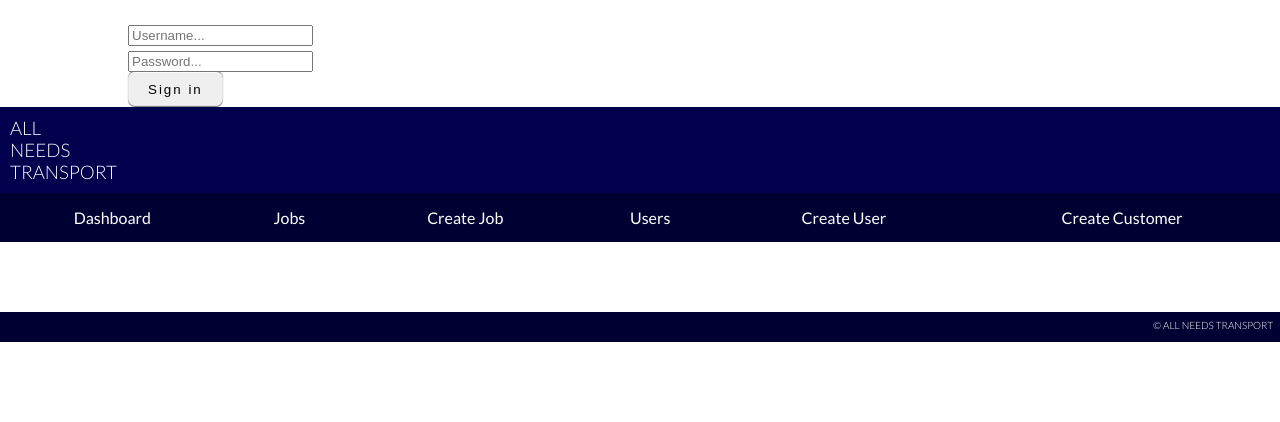
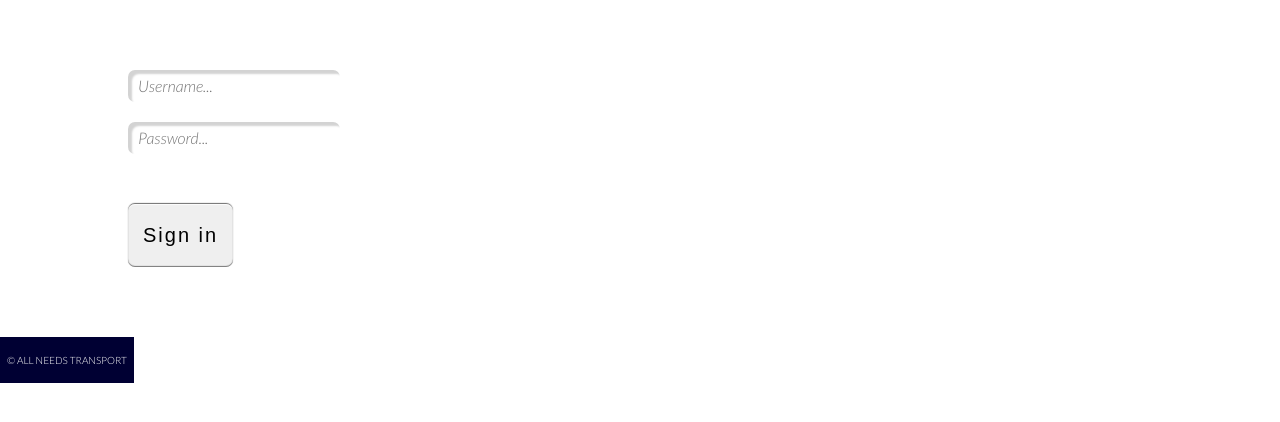
Before and after one commit to CFA-CJJ-GroupProject/CFA-Term3-NodeProject, a React (Create React App) app in the folder react-web/: page / in a window 1280 px wide. Shown: the top 422 px of the page. Built offline with nearby package versions, Linux system fonts and the light colour scheme.

Commit message:
Form structure

```diff
--- a/react-web/src/App.js
+++ b/react-web/src/App.js
@@ -1,5 +1,5 @@
 import React, {Component} from 'react';
-import {BrowserRouter as Router, Route, Switch} from 'react-router-dom'
+import {BrowserRouter as Router, Route, Redirect} from 'react-router-dom'
 import CreateJobPage from './pages/CreateJobPage'
 import JobsPage from './pages/JobsPage'
 import JobConfirmationPage from './pages/JobConfirmationPage'
@@ -13,6 +13,7 @@ import Footer from './components/Footer'
 import SignInForm from './components/SignInForm'
 // Importing everything from auth and calling it authapi
 import * as authAPI from './api/auth'
+import Top from './components/Top'
 
 class App extends Component {
 
@@ -53,7 +54,9 @@ class App extends Component {
             )
             : (<SignInForm onSignIn={this.handleSignIn}/>)
           }
-          <Header/>
+          {
+            token ? (<Header />) : (<Redirect to ='/'/>)
+          }
           <Route exact path='/createjob' render={() => (<CreateJobPage/>)}/>
 
           <Route exact path='/jobs' render={() => (<JobsPage/>)}/>
--- a/react-web/src/components/CreateJobForm.js
+++ b/react-web/src/components/CreateJobForm.js
@@ -82,15 +82,19 @@ export default function CreateJobForm({
           <Field required='true' type='time' name='deliveryTime' />
           <TextField required='true' placeholder='Instructions..' name='deliveryInstructions' type=''/>
         </div>
-        <div className='product-info'>
-          <label>Delivery Type and Item(s) Dimensions:</label>
+        <div className='dimensions'>
+          <label>Item(s) Dimensions:</label>
           <Field required='true' type='number' placeholder='size of mm' name='dimensions{length}' />
           <Field required='true' type='number' placeholder='size of mm' name='dimensions{width}' />
           <Field required='true' type='number' placeholder='size of mm' name='dimensions{height}' />
+          <Field required='true' type='number' placeholder='kgs' name='weight' />
+        </div>
+
           {/* need to add option to add more for multiple items */}
-          <Field required='true' type='number' placeholder='kgs' name='weight' />
+          <div className='delivery-type'>
+          <label>Delivery Type:</label>
           <SelectDeliveryField required='true' />
-        </div>
+          </div>
       </div>
         <button type='submit' className='cj-button'>Create Job</button>
     </form>
--- a/react-web/src/components/SignInForm.js
+++ b/react-web/src/components/SignInForm.js
@@ -13,10 +13,8 @@ function submitSignIn(event, onSignIn) {
 export default function SignInForm({onSignIn}) {
   return (
     <form onSubmit={(event) => submitSignIn(event, onSignIn)}>
-      <div className=''>
     <Field required='true' type='username' placeholder='Username...' name='username' />
     <Field required='true' type='password' placeholder='Password...' name='password' />
-    </div>
 <button type='submit' className='sign-in'>Sign in</button>
     </form>
   )
--- a/react-web/src/pages/HomePage.js
+++ b/react-web/src/pages/HomePage.js
@@ -2,7 +2,7 @@ import React from 'react'
 
 const HomePage = () => (
     <div>
-        <h1>DASHBOARD</h1>
+        <h1>Dashbard</h1>
     </div>
       )
 
--- a/react-web/src/style.css
+++ b/react-web/src/style.css
@@ -45,13 +45,12 @@ nav ul li a:hover {
   text-decoration: underline;
 }
 footer {
-  margin-top: 70px;
   margin-bottom: 0px;
   background-color: #000033;
-  height: 30px;
+  text-align: right;
+  position: fixed;
 }
 footer p {
-  text-align: right;
   font-size: 10px;
   color: white;
   padding: 7px;
@@ -70,16 +69,22 @@ label {
   display: block;
   color: white;
   font-size: 20px;
+  margin-bottom: 15px;
 
 }
 form {
-margin-top: 20px;
-max-width: 80%;
-margin-left: auto;
-margin-right: auto;
+  margin-top: 50px;
+  max-width: 80%;
+  text-align: center;
+  padding: 40px;
+  padding-top: 20px;
+  border-radius: 20px;
+  margin-bottom: 30px;
+  margin-left: auto;
+  margin-right: auto;
 
 }
-input[type=text], input[type=number], input[type=date], input[type=time], textarea, select {
+input, textarea, select {
   margin: auto;
   font-family: 'Lato', sans-serif;
   font-weight: 300;
@@ -96,6 +101,12 @@ input[type=text], input[type=number], input[type=date], input[type=time], textar
   padding-top: 6px;
   width: 80%;
   background-color: white;
+}
+input[type='username'], input[type='password'] {
+  text-align: left;
+  width: 200px;
+  margin: 0px;
+  margin-bottom: 20px;
 }
 select, button[type=submit] {
   border: none;
@@ -115,30 +126,32 @@ input[type=number]::-webkit-outer-spin-button {
   margin: 0;
 }
 button[type=submit] {
+  font-size: 20px;
   display: block;
+  margin-top: 50px;
   letter-spacing: 2px;
   border-radius: 7px;
-  padding: 10px 20px 10px 20px;
+  padding: 20px 15px 20px 15px;
 }
 button[type=submit]:hover {
   box-shadow: 2px 2px 2px grey;
 }
+/***********************/
 /*Create Job*/
 
-.pickup, .delivery, .description, .product-info {
+.pickup, .delivery, .description, .dimensions, .delivery-type {
   background-color: grey;
-  padding: 40px;
-  width: 50%;
+  padding: 20px;
+  width: 80%;
   padding-top: 20px;
   border-radius: 20px;
-  margin-bottom: 30px;
+  margin-bottom: 20px;
+
 
 }
 div .cj-right, .cj-left {
-  padding: 10px;
-  margin-right: 10px;
-
-    display: inline-block;
+  width: 50%;
+  display: inline-block;
   vertical-align: top;
 }
 .cj-button {
```
Also changed, not shown: react-web/src/pages/LoginPage.js (added, +10 -0 lines).
